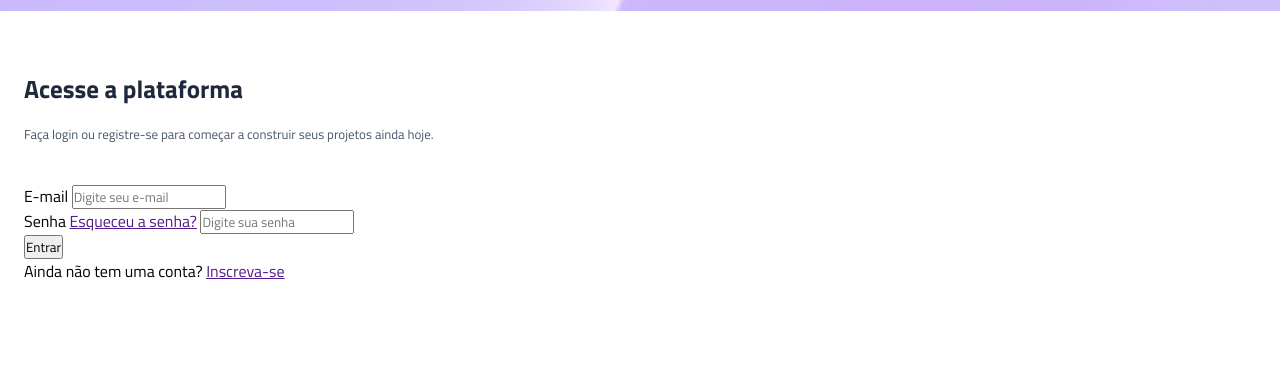
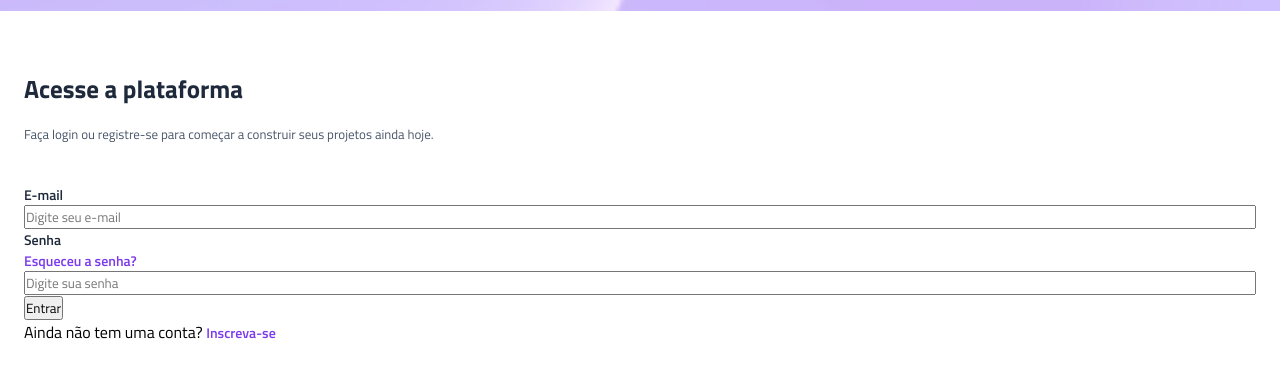
Before and after one commit to MuriloLacerdaHacker/Projeto-vertigo, a plain HTML site: page index.html in a window 1280 px wide. Shown: the part 123-500 px from the top of the page. Drawn offline with Linux system fonts and the light colour scheme.

Commit message:
estilizaçao doa labels e das ancoras da sesão de login

```diff
--- a/style.css
+++ b/style.css
@@ -8,6 +8,7 @@
   :root {
     --gray-800: #1e293b;
     --gray-600: #475569;
+    --purple:#7C3AED;
   }
 
   main {
@@ -42,3 +43,33 @@
     font-size: 0.8125rem;
     color: var(--gray-600);
   }
+
+  .input-box {
+    display: flex;
+    flex-direction: column;
+  }
+
+  .input-box div{
+    display: flex;
+    justify-content: space-between;
+    align-items: center;
+  }
+
+
+
+  .login label {
+     font-size: 0.875rem;
+     color: var(--gray-800);
+     font-weight: 600;
+  }
+
+  .login a{
+    color: var(--purple);
+    text-decoration: none;
+    font-size: 0.875rem;
+    font-weight: 600;
+  }
+
+  .login a:hover {
+    text-decoration: underline;
+  }
```
